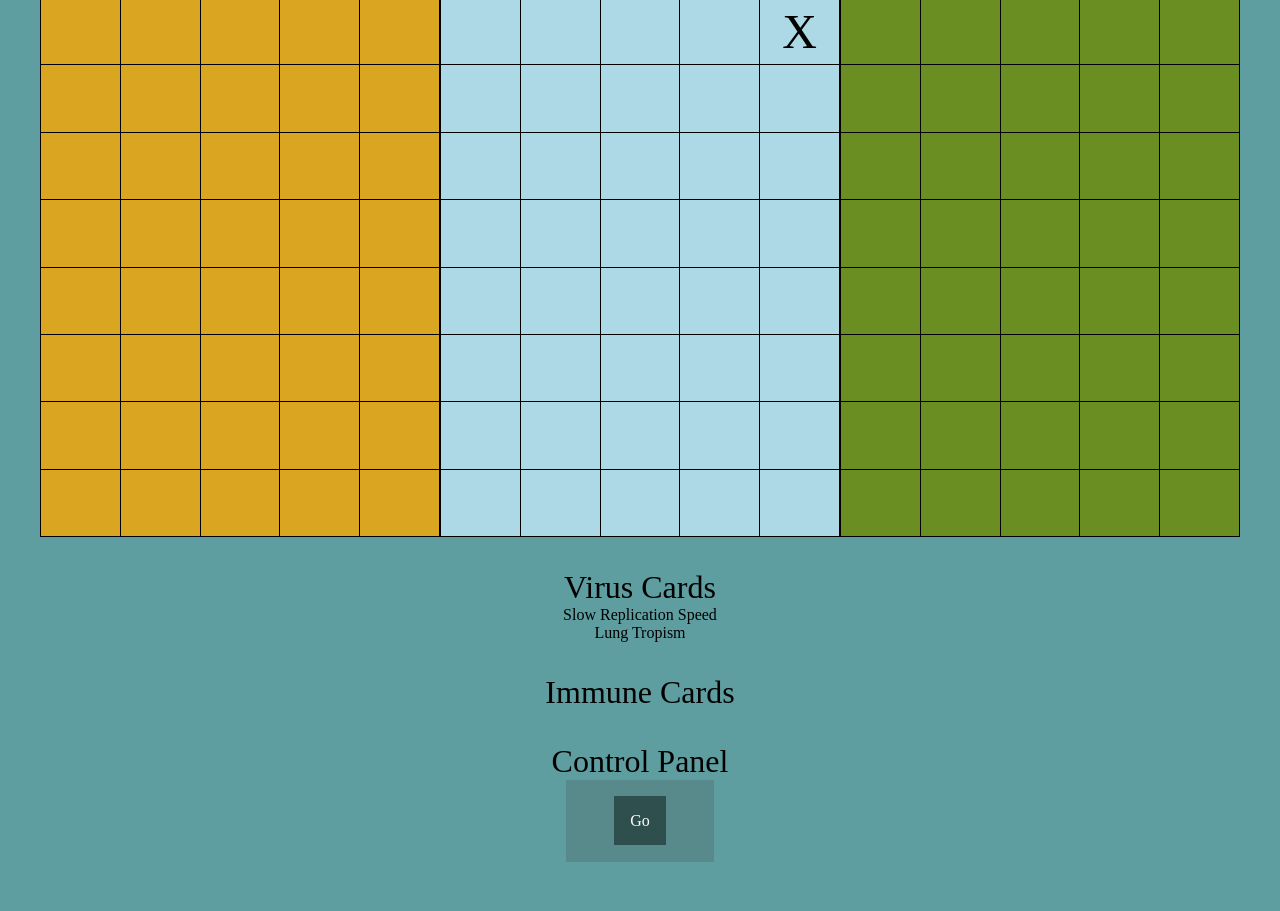
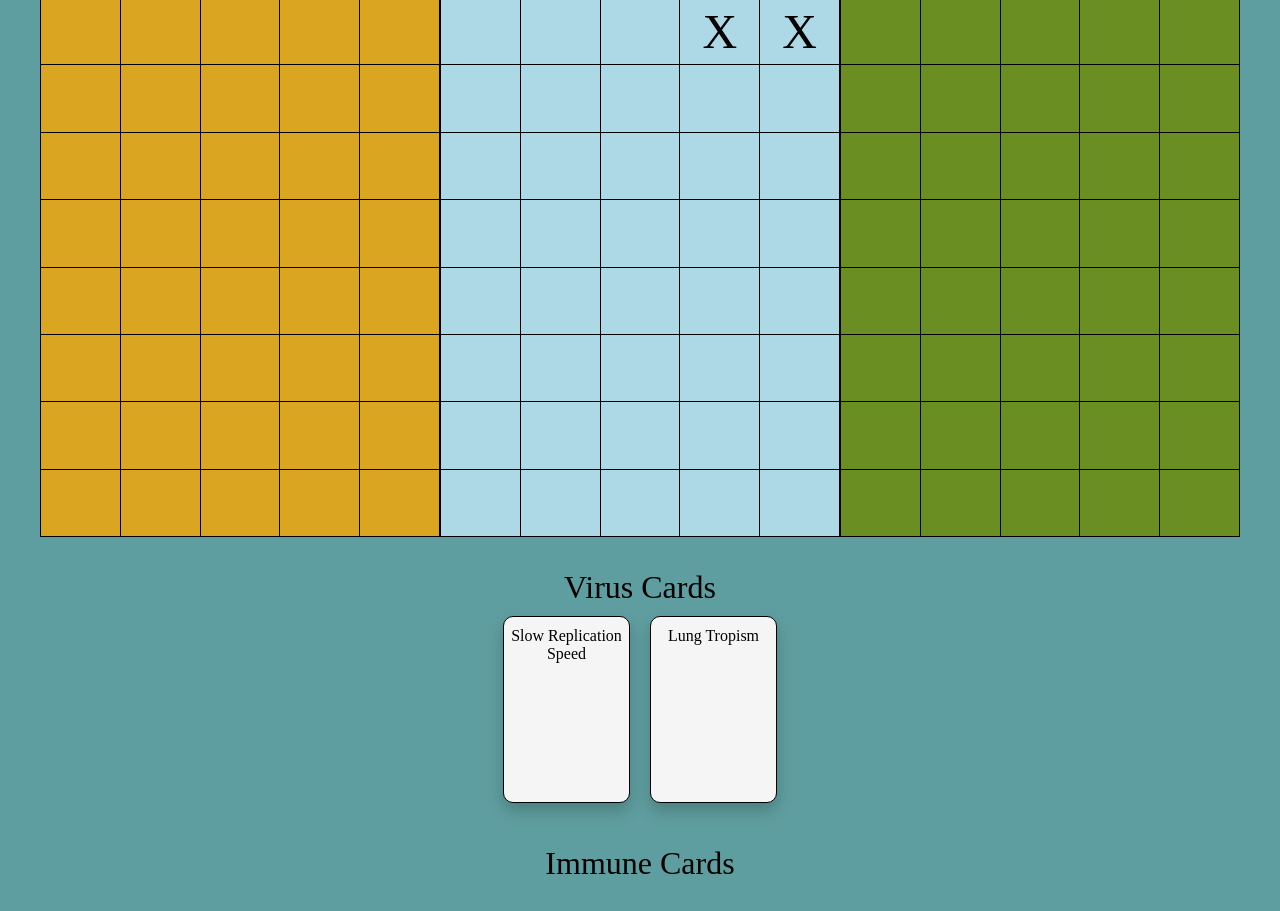
Before and after one commit to rubzo/scifest-2021, a plain HTML site: page index.html in a window 1280 px wide. Shown: the part 164-1075 px from the top of the page. Drawn offline with nearby package versions, Linux system fonts and the light colour scheme.

Commit message:
now we see the cards look like cards

```diff
--- a/index.css
+++ b/index.css
@@ -101,8 +101,29 @@ div {
     cursor: default;
 }
 
+#immuneCardPanel {
+    display: flex;
+}
+
+.cardContainer {
+    flex-grow: 1;
+    display: inline-flex;
+    margin: 10px;
+    cursor: default;
+}
+
+.card {
+    width: 125px;
+    height: 175px;
+    border: solid 1px;
+    border-radius: 10px;
+    background-color: whitesmoke;
+    display: inline-block;
+    padding-top: 10px;
+    box-shadow: 0 8px 16px 0 rgba(0, 0, 0, 0.2);
+}
+
 /* Thanks w3 schools!!! */
-
 /* The snackbar - position it at the bottom and in the middle of the screen */
 #snackbar {
     visibility: hidden; /* Hidden by default. Visible on click */
--- a/index.js
+++ b/index.js
@@ -204,6 +204,8 @@ function setupGame() {
         replicationRow: 0,
     }
 
+    // TODO: this will be factored into the whole
+    // 'timeout(continueBasedOnCurrentState)' thing
     gameState.virusAttributes = generateInitialVirusAttributes();
     placeVirusBasedOnAttributes();
 
@@ -218,7 +220,7 @@ function setupGame() {
 }
 
 function finishedHandlingState() {
-    setTimeout(continueBasedOnCurrentState, 3000);
+    setTimeout(continueBasedOnCurrentState, 2000);
 }
 
 function continueBasedOnCurrentState() {
@@ -312,7 +314,7 @@ function updateInfoPanels() {
     $("#virusCardPanel").empty();
     gameState.virusAttributes.forEach(function (item, _) {
         // TODO: turn this into something that renders the card for the attribute
-        $("#virusCardPanel").append($(`<div>${item.name}</div>`))
+        $("#virusCardPanel").append($(`<div class="cardContainer"><div class="card">${item.name}</div></div>`))
     });
 
     $("#immuneCardPanel").empty();
```
